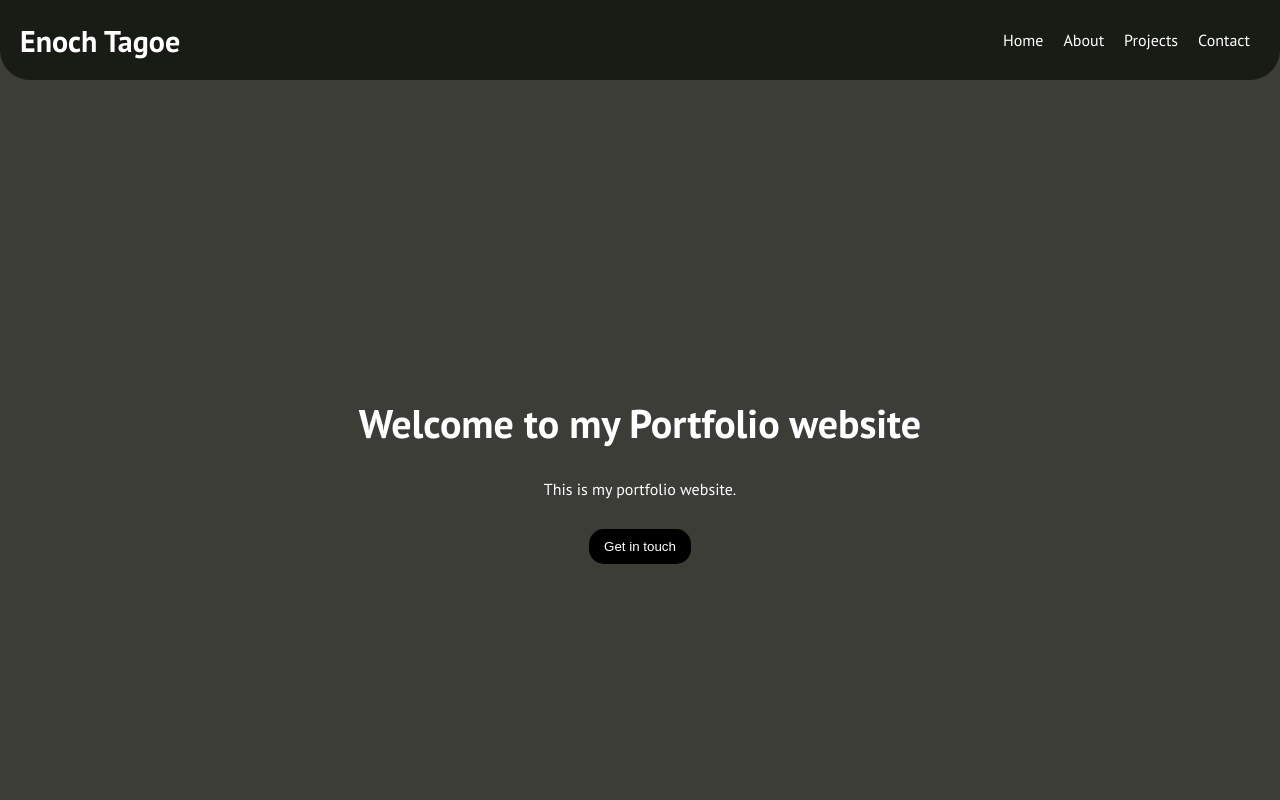
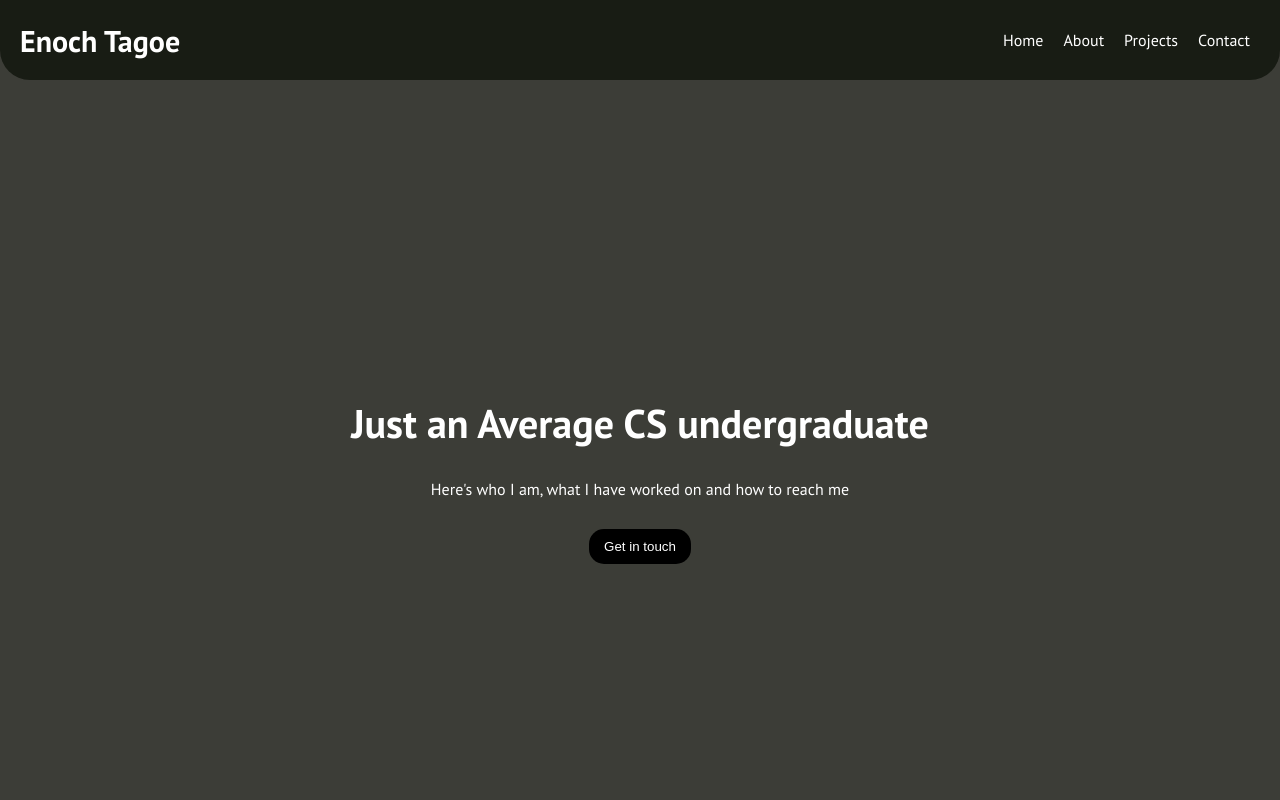
Before and after one commit to pilot1968/Portfolio, a website: page index.html in a window 1280 px wide. Shown: the top 800 px of the page. Drawn offline with nearby package versions, Linux system fonts and the light colour scheme.

Commit message:
Modify hero text

```diff
--- a/index.html
+++ b/index.html
@@ -24,8 +24,8 @@
         </ul>
     </div>
     <div class="hero">
-        <h2>Welcome to my Portfolio website</h2>
-        <div class="hero-text">This is my portfolio website.</div>
+        <h2>Just an Average CS undergraduate</h2>
+        <div class="hero-text">Here's who I am, what I have worked on and how to reach me</div>
         <a href="#contact"><input class="hero-button" type="button" value="Get in touch"></a>
     </div>
     <div id="about" class="about">
```
